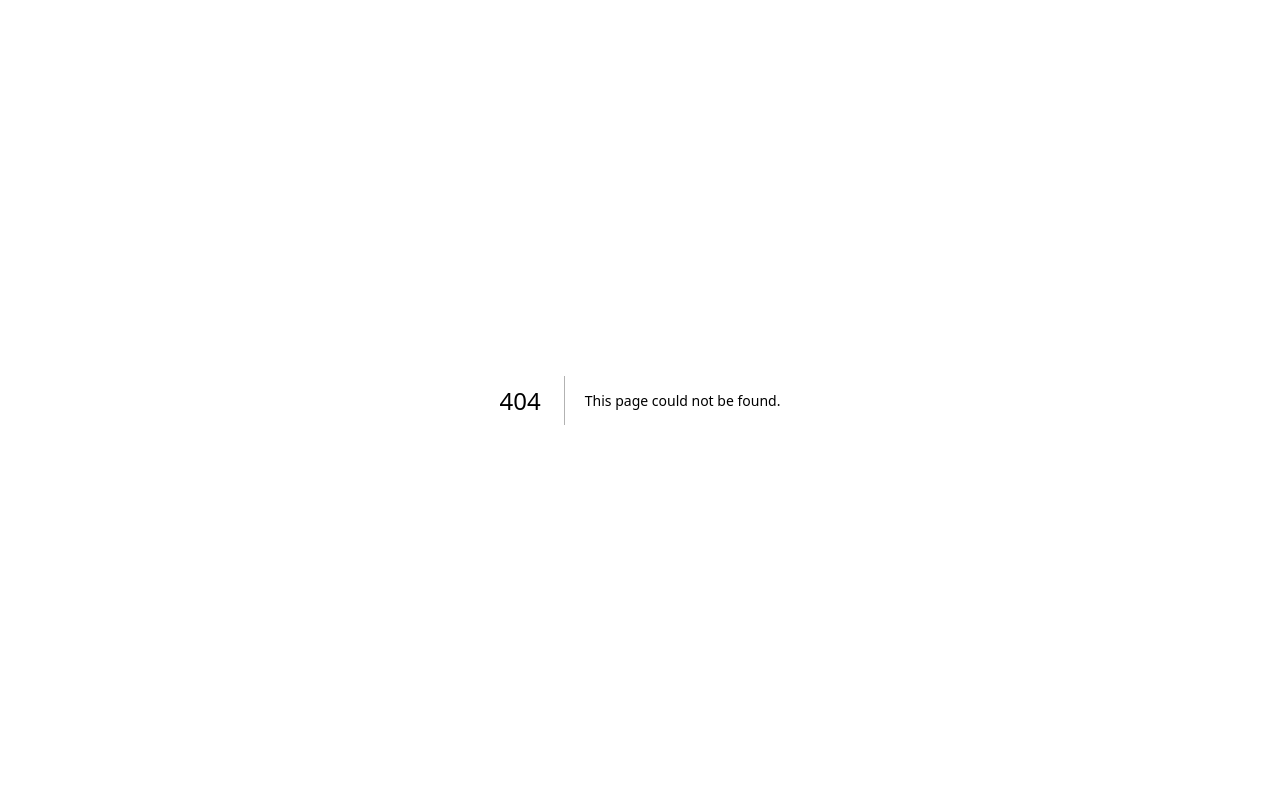
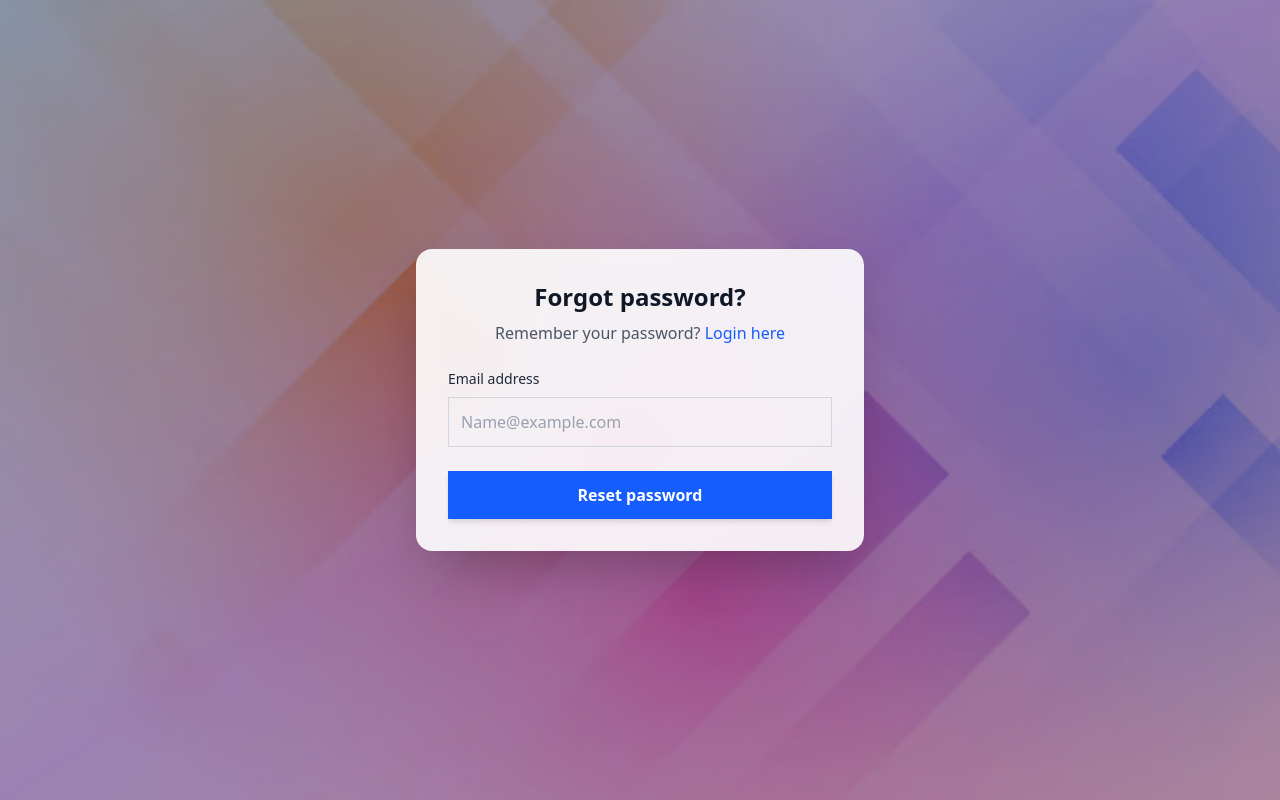
Before and after one commit to 17nbist/COB290-2025-Team-5, a Next.js app: page /login/Forgot in a window 1280 px wide. Before the commit this address had no page. Built offline with nearby package versions, Linux system fonts and the light colour scheme.

Commit message:
[sn] Skelinting registration + forgot password page(complete)

```diff
--- a/src/app/login/AuthCard.js
+++ b/src/app/login/AuthCard.js
@@ -29,7 +29,7 @@ export default function AuthCard({ children }) {
 			</div>
 						<div style={styles.footer}>
 							Have a set up URL?{" "}
-							<Link href="#" style={styles.link}>
+							<Link href="/login/registration/UrlPage" style={styles.link}>
 								Click Here
 							</Link>
 					</div>
@@ -64,7 +64,7 @@ const styles = {
 		background: "#f4cc9eff",
 		display: "flex",
 		flexDirection: "column",
-		alighItems: "center",
+
 		justifyContent: "center",
 		padding: "40px",
 	},
@@ -73,7 +73,6 @@ const styles = {
 		background: "#f4f3f4ff",
 		display : "flex",
 		flexDirection: "column",
-		alighItems: "center",
 		justifyContent: "center",
 		padding: "40px",
 	},
--- /dev/null
+++ b/src/app/login/Forgot/ForgotForm.js
@@ -0,0 +1,55 @@
+"use client";
+import React from "react";
+
+export default function ForgotForm() {
+  const [email, setEmail] = React.useState("");
+
+  const onSubmit = (e) => {
+    e.preventDefault();
+    console.log("Forgot password for:", email);
+    // Eventually I need to add logic to deal with the fogot password request
+  };
+
+  return (
+    <form onSubmit={onSubmit} className="space-y-6">
+      <div>
+        <h1 className="text-2xl font-semibold text-center text-gray-900 mb-2">
+          Forgot password?
+        </h1>
+        <p className="text-center text-gray-600">
+          Remember your password?{" "}
+          <a href="/login" className="text-blue-600 font-medium hover:underline">
+            Login here
+          </a>
+        </p>
+      </div>
+
+
+      <div>
+        <label
+          htmlFor="email"
+          className="block text-sm font-medium text-gray-800 mb-2"
+        >
+          Email address
+        </label>
+        <input
+        type="email"
+        id="email"
+        name="email"
+        placeholder="Name@example.com"
+        value={email}
+        onChange={(e) => setEmail(e.target.value)}
+        required
+        className="w-full p-3 border border-gray-300 rounded-lg focus:ring-2 focus:ring-blue-500 focus:outline-none transition-all text-black placeholder-gray-400"
+        />
+      </div>
+
+      <button
+        type="submit"
+        className="w-full bg-blue-600 hover:bg-blue-700 text-white font-semibold py-3 rounded-lg shadow-md transition-all duration-200"
+      >
+        Reset password
+      </button>
+    </form>
+  );
+}
--- /dev/null
+++ b/src/app/login/Forgot/page.js
@@ -0,0 +1,22 @@
+"use client";
+import React from "react";
+import ForgotForm from "./ForgotForm";
+
+export default function ForgotPassword() {
+  return (
+    <div className="relative flex items-center justify-center min-h-screen bg-gradient-to-br from-blue-500 via-purple-600 to-pink-500 overflow-hidden">
+      <div
+        className="absolute inset-0 bg-cover bg-center opacity-70"
+        style={{ backgroundImage: "url('/Abstract-BG.png')" }}
+      />
+
+      <div className="absolute inset-0 bg-black opacity-30" />
+
+      <div className="relative z-10 w-full max-w-md">
+        <div className="bg-white/90 backdrop-blur-md rounded-2xl shadow-2xl p-8 transform transition-all hover:scale-[1.02]">
+          <ForgotForm />
+        </div>
+      </div>
+    </div>
+  );
+}
--- a/src/app/login/LoginForm.js
+++ b/src/app/login/LoginForm.js
@@ -2,6 +2,7 @@
 import React from "react";
 import { MdOutlineEmail, MdLockOutline } from "react-icons/md";
 import { MdVisibility, MdVisibilityOff } from "react-icons/md";
+import Link from "next/link";
 
 
 export default function LoginForm({
@@ -58,9 +59,9 @@ export default function LoginForm({
 			{error && <p style={styles.error}>{error}</p>}
 
 			<div style={styles.forgotPasswordWrapper}>
-				<a href="#" onClick={(e) => e.preventDefault()} style={styles.forgotPassword}>
+				<Link href="/login/Forgot" style={styles.forgotPassword}>
 					Forgot Password?
-				</a>
+				</Link> // CASE SENSITIVE
 			</div>
 
 			<button style={styles.button} type="submit">Sign in</button>
@@ -76,13 +77,17 @@ const styles = {
 	icon: { position: "absolute", left: 8, color: "#9ca3af" },
 	button: { padding: 10, borderRadius: 6, background: "#2563eb", color: "#ffffffff", border: "none" },
 	forgotPasswordWrapper: {
+		margintop: -4,
+		paddingRight: 8,
 		alignSelf: "flex-end",
+
 	},
 	forgotPassword: {
 		fontSize: 12,
 		color: "#2563eb",
 		textDecoration: "none",
 		cursor: "pointer",
+
 	},
 	error: {
 		color: "#ef4444",
--- /dev/null
+++ b/src/app/login/registration/UrlCard.js
@@ -0,0 +1,13 @@
+"use client";
+
+import { useState } from "react";
+import Link from "next/link";
+import { motion } from "framer-motion";
+
+export default function UrlCard() {
+    return (
+        <div style={{ padding: 24 }}>
+            <h1>URL Card Page</h1>
+        </div>
+    );
+}
--- /dev/null
+++ b/src/app/login/registration/UrlForm.js
@@ -0,0 +1,8 @@
+"use Client";
+import React from "react";
+
+export default function UrlForm() {
+    password,
+    setPassword,
+    onSubmit,
+    return (
--- /dev/null
+++ b/src/app/login/registration/UrlPage.js
@@ -0,0 +1,2 @@
+"Use Client";
+import React from "react";
--- /dev/null
+++ b/src/app/login/registration/page.js
@@ -0,0 +1,22 @@
+"use client";
+
+import { useState } from "react";
+import Link from "next/link";
+
+import { motion } from "framer-motion";
+
+export default function RegistrationPage() {
+  const [email, setEmail] = useState("");
+
+  return (
+    <div style={{ padding: 24 }}>
+      <h1>Registration Page</h1>
+      <input
+        type="email"
+        value={email}
+        onChange={(e) => setEmail(e.target.value)}
+        placeholder="Enter your email"
+      />
+    </div>
+  );
+}
```
Also changed, not shown: public/BlueBackground.png (added).
